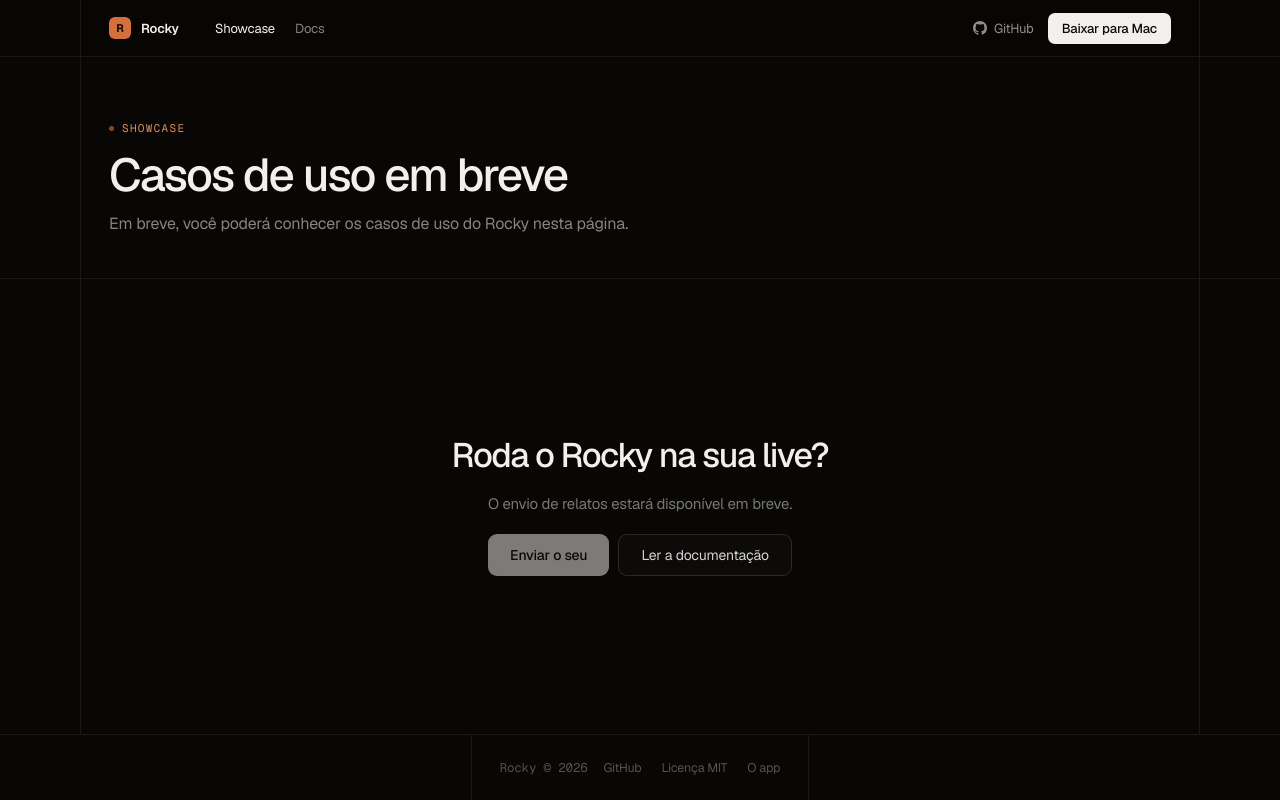
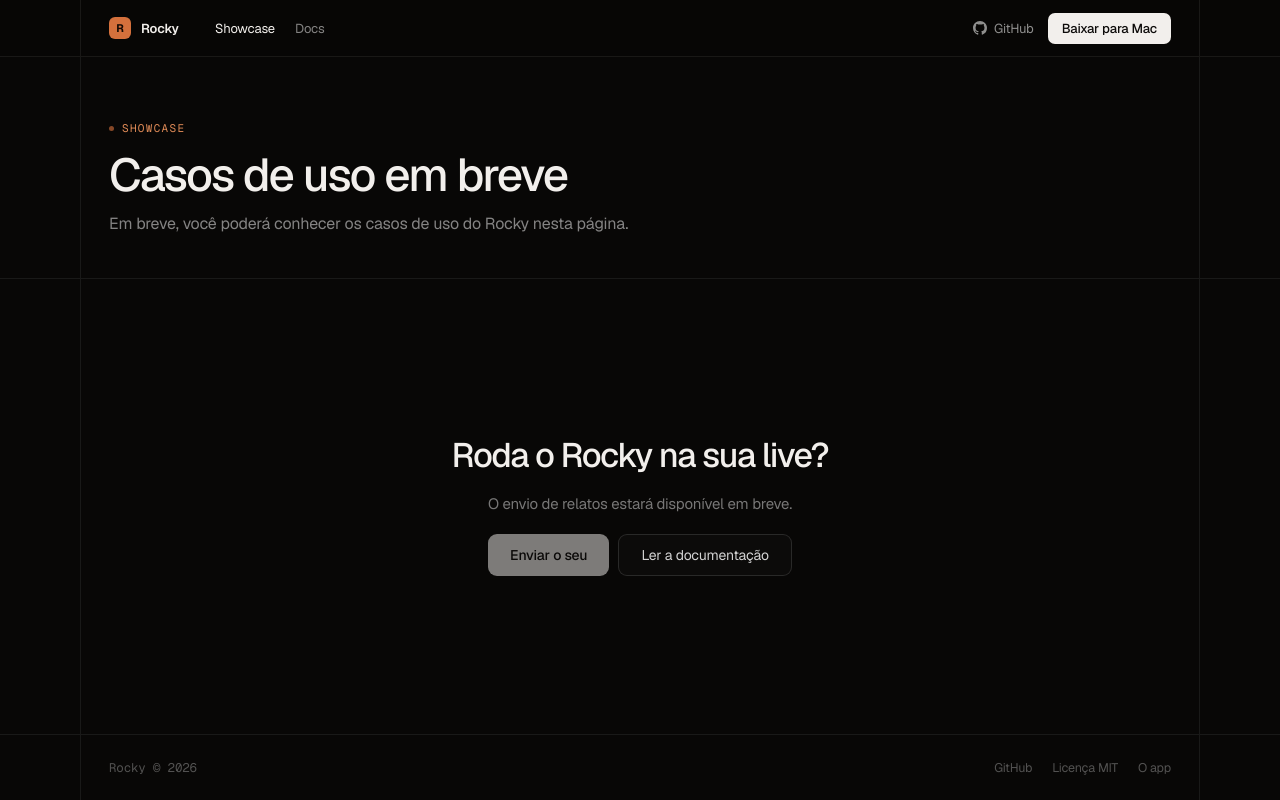
Before and after one commit to opensources-com-br/rocky, a Next.js app in the folder apps/web/: page /showcase in a window 1280 px wide. Built offline with nearby package versions, Linux system fonts and the light colour scheme.

Commit message:
fix: preserve the showcase footer width

```diff
--- a/apps/web/components/showcase/ShowcaseFooter.jsx
+++ b/apps/web/components/showcase/ShowcaseFooter.jsx
@@ -1,7 +1,7 @@
 
 export default function ShowcaseFooter() {
   return (<>
-<div style={{"maxWidth": "1120px", "boxSizing": "border-box", "margin": "0 auto", "padding": "24px 28px", "borderLeft": "1px solid rgba(255,255,255,.07)", "borderRight": "1px solid rgba(255,255,255,.07)", "display": "flex", "flexWrap": "wrap", "gap": "16px", "alignItems": "center", "fontSize": "12.5px", "color": "rgba(255,255,255,.3)"}}>
+<div style={{"maxWidth": "1120px", "width": "100%", "boxSizing": "border-box", "margin": "0 auto", "padding": "24px 28px", "borderLeft": "1px solid rgba(255,255,255,.07)", "borderRight": "1px solid rgba(255,255,255,.07)", "display": "flex", "flexWrap": "wrap", "gap": "16px", "alignItems": "center", "fontSize": "12.5px", "color": "rgba(255,255,255,.3)"}}>
 <span style={{"fontFamily": "var(--font-geist-mono), monospace"}}>
 {"Rocky © 2026"}
 </span>
```
